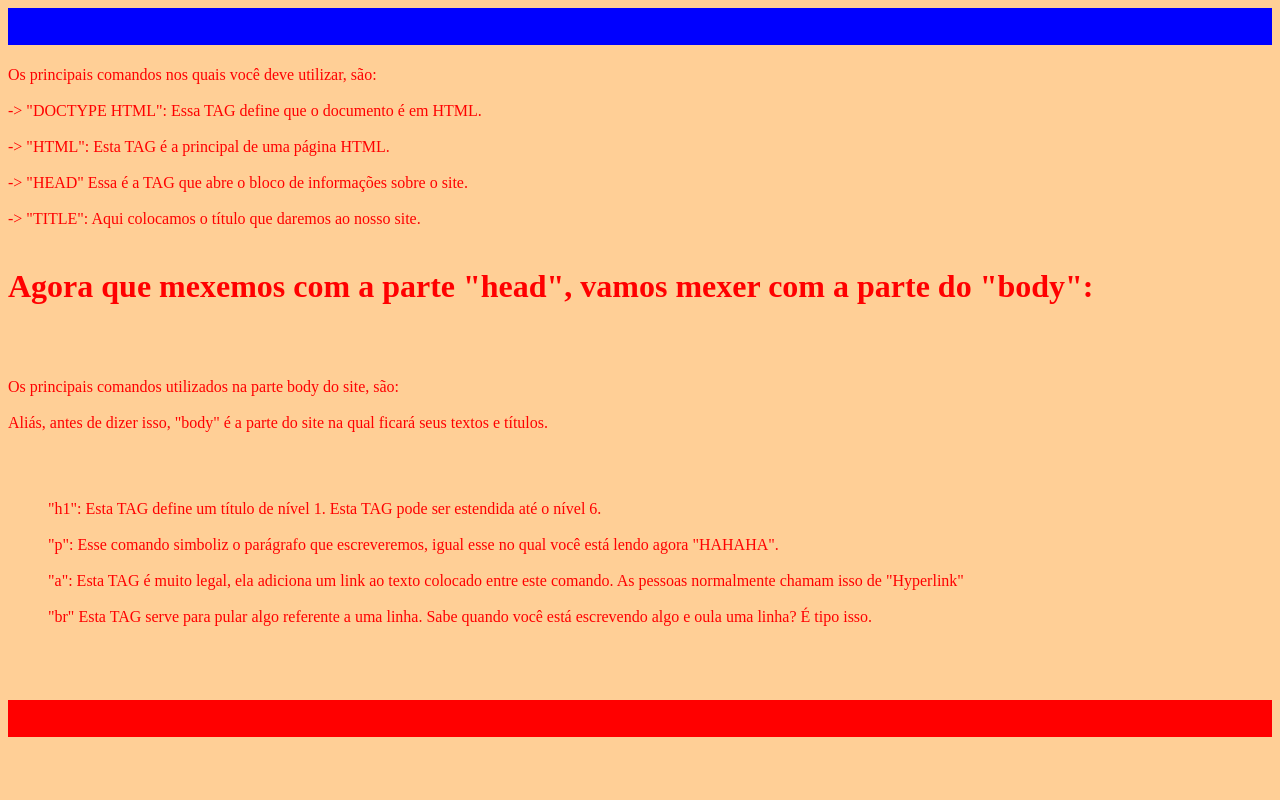
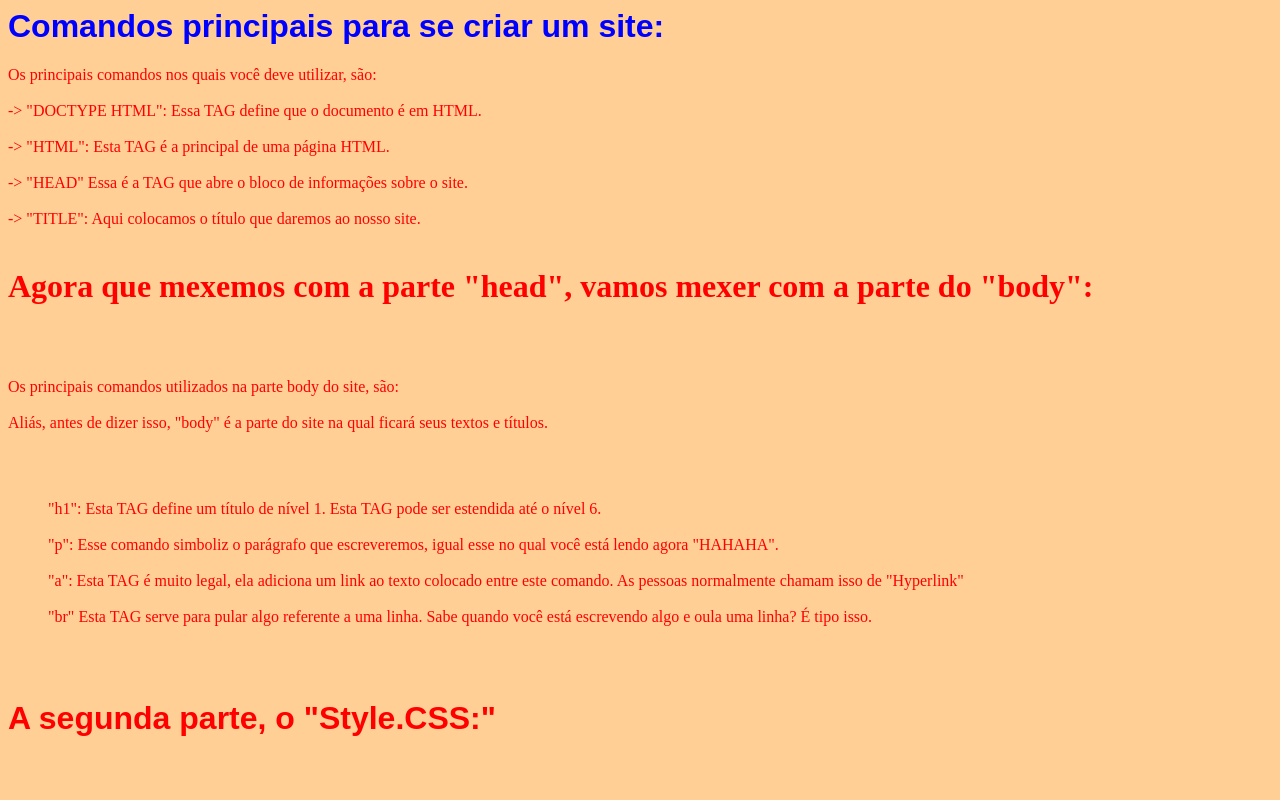
Before and after one commit to JHliviero19/jhliviero.agrinho, a plain HTML site: page index.html in a window 1280 px wide. Shown: the top 800 px of the page. Drawn offline with Linux system fonts and the light colour scheme.

Commit message:
Update style.css

```diff
--- a/style.css
+++ b/style.css
@@ -11,19 +11,16 @@ h1#principal {
 font-size: 30 pt;
 font-family: Arial;
 color: blue;
-background-color: #0000FF;
 }
 
 h1#secundario {
 font-size: 20 pt;
 font-family: Arial;
 color: red;
-background-color: #FF0000;
 }
 
 .intermediario {
 font-size: 15 pt;
 font-family: Time News Roman;
 color: black;
-background-color: #000000;
 }
```
